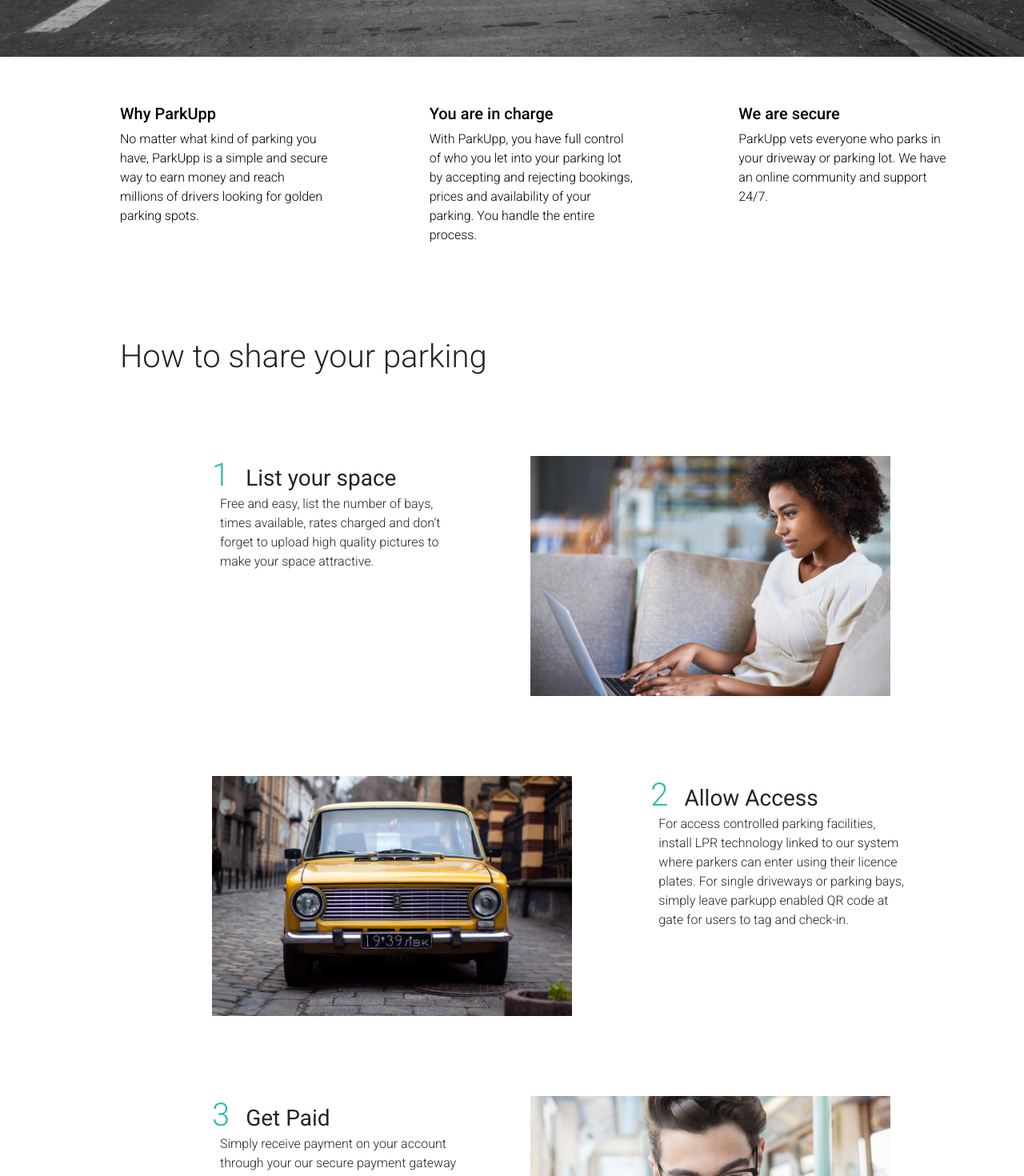
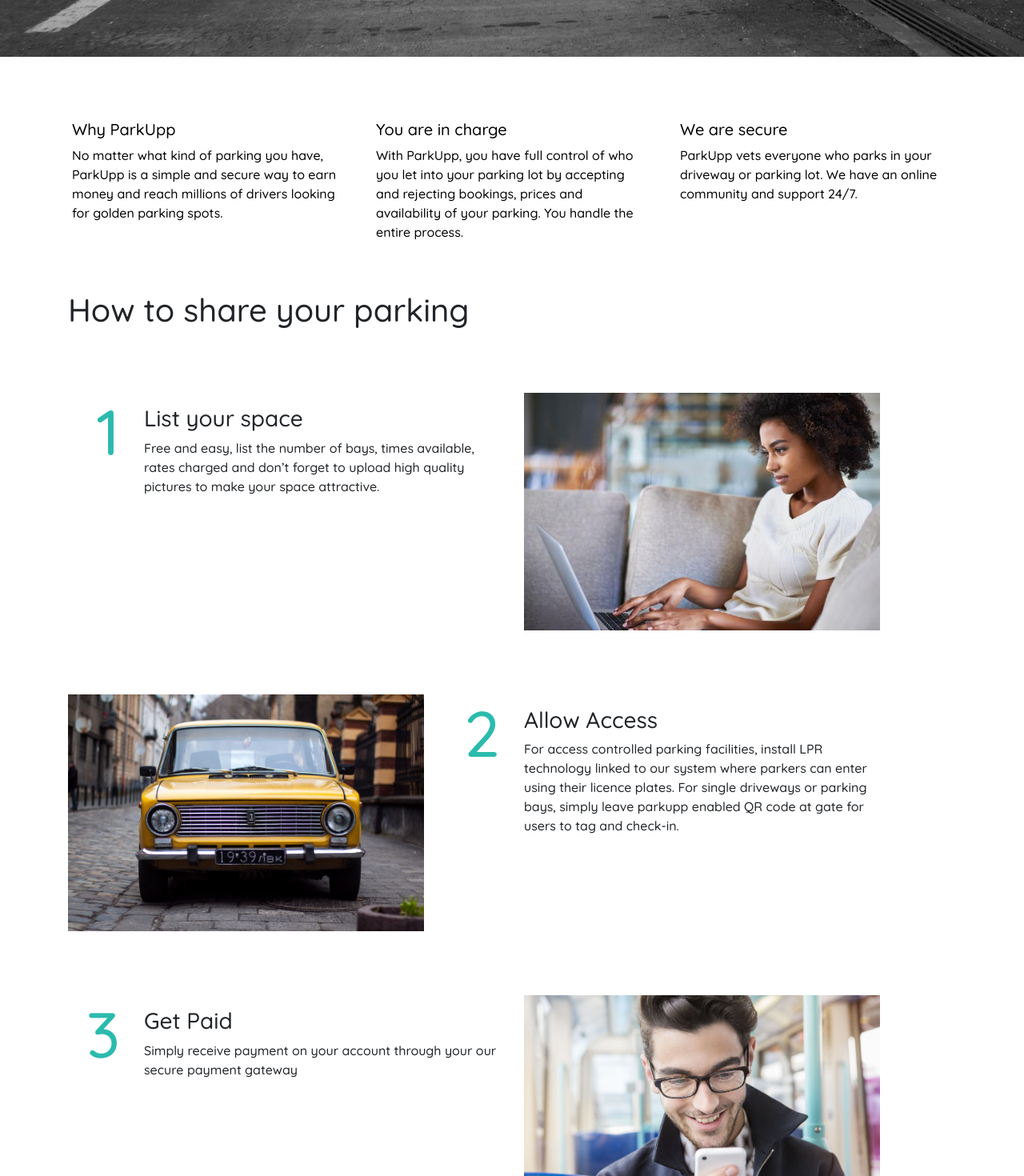
Before and after one commit to LeCray/parkupp, a React (Create React App) app: page /Parking in a window 1280 px wide. Shown: the part 320-1790 px from the top of the page at 80% size. Built offline with nearby package versions, Linux system fonts and the light colour scheme.

Commit message:
Parking screen is coming along

```diff
--- a/src/App.css
+++ b/src/App.css
@@ -187,3 +187,7 @@
     width:  400px;
   }
 }
+
+.borderr{
+  border:  1px solid red;
+}
--- a/src/Components/Parking.js
+++ b/src/Components/Parking.js
@@ -41,18 +41,16 @@
                 </div>
             </div>
 
-            <div class="row" style={{marginTop: 50, color: "black", paddingLeft: 150}}>
-                <div class="col-lg-3">
-                    <div >
+            <div class="container" style={{marginTop: 50, fontFamily: "Quicksand"}}>
+                <div class="row" style={{color: "black"}}>
+                    <div class="col-lg-4" style={{padding: 20}}>
                         <h5><strong>Why ParkUpp</strong></h5>
                         <p>
                             No matter what kind of parking you have, ParkUpp is a simple and secure way to
                             earn money and reach millions of drivers looking for golden parking spots.
                         </p>
                     </div>
-                </div>
-                <div class="col-lg-3 offset-lg-1 pictures">
-                    <div>
+                    <div class="col-lg-4 pictures" style={{padding: 20}}>
                         <h5><strong>You are in charge</strong></h5>
                         <p >
                             With ParkUpp, you have full control of who you let into your parking lot by
@@ -60,8 +58,7 @@
                             You handle the entire process.
                         </p>
                     </div>
-                </div>
-                <div class="col-lg-3 offset-lg-1 pictures">
+                    <div class="col-lg-4 pictures" style={{padding: 20}}>
                         <h5><strong>We are secure</strong></h5>
                         <p>
                             ParkUpp vets everyone who parks in your driveway or parking lot.
@@ -71,55 +68,53 @@
                     </div>
                 </div>
 
-            <div style={{marginLeft: 150, marginTop: 100}}>
-                <h1> How to share your parking</h1>
+                <h1 style={{marginTop: 25}}> How to share your parking</h1>
 
-                <div class="row" style={{marginLeft: 100, marginTop: 100}}>
-                    <div class="col-lg-4">
-
-                        <h1 style={{fontSize: 40, display: "inline", color: "#2bbbad"}}>1</h1>
-                        <h3 style={{display: "inline", marginLeft: 20}}><b>List your space</b></h3>
-                        <p style={{marginLeft: 10}}>
+                <div class="row" style={{marginTop: 80}}>
+                    <div class="col-lg-1" style={{textAlign: "right"}}>
+                        <h1 style={{fontSize: 80, color: "#2bbbad"}}><b>1</b></h1>
+                    </div>
+                    <div class="col-lg-5 " style={{padding: 15}}>
+                        <h3><b>List your space</b></h3>
+                        <p>
                             Free and easy, list the number of bays, times available,
                             rates charged and don’t forget to upload high quality pictures to make your space attractive.
                         </p>
-
                     </div>
-                    <div class="col-lg-4">
-                        <img src={require("../listing_woman.jpg")} style={{marginLeft: 50, height: 300}}/>
+                    <div class="col-lg-5">
+                        <img src={require("../listing_woman.jpg")} class="img-fluid"/>
                     </div>
                 </div>
 
-                <div class="row" style={{marginLeft: 100, marginTop: 100}}>
-                    <div class="col-lg-4">
-                        <img src={require("../parking_car.jpg")} style={{height: 300}}/>
+                <div class="row" style={{marginTop: 80}}>
+                    <div class="col-lg-5">
+                        <img src={require("../parking_car.jpg")} class="img-fluid"/>
                     </div>
-                    <div class="col-lg-4" style={{marginLeft: 200}}>
-
-                        <h1 style={{fontSize: 40, display: "inline", color: "#2bbbad"}}>2</h1>
-                        <h3 style={{display: "inline", marginLeft: 20}}><b>Allow Access</b></h3>
-                        <p style={{marginLeft: 10}}>
+                    <div class="col-lg-1" style={{textAlign: "right"}}>
+                        <h1 style={{fontSize: 80, color: "#2bbbad"}}><b>2</b></h1>
+                    </div>
+                    <div class="col-lg-5" style={{padding: 15}}>
+                        <h3><b>Allow Access</b></h3>
+                        <p>
                             For access controlled parking facilities, install LPR technology linked to our
                             system where parkers can enter using their licence plates.
                             For single driveways or parking bays, simply leave parkupp enabled QR code at gate for users to tag and check-in.
                         </p>
-
                     </div>
                 </div>
 
-                <div class="row" style={{marginLeft: 100, marginTop: 100}}>
-                    <div class="col-lg-4">
-
-                        <h1 style={{fontSize: 40, display: "inline", color: "#2bbbad"}}>3</h1>
-                        <h3 style={{display: "inline", marginLeft: 20}}><b>Get Paid</b></h3>
-                        <p style={{marginLeft: 10}}>
+                <div class="row" style={{marginTop: 80}}>
+                    <div class="col-lg-1" style={{textAlign: "right"}}>
+                        <h1 style={{fontSize: 80, color: "#2bbbad"}}><b>3</b></h1>
+                    </div>
+                    <div class="col-lg-5" style={{padding: 15}}>
+                        <h3><b>Get Paid</b></h3>
+                        <p>
                             Simply receive payment on your account through your our secure payment gateway
                         </p>
-
                     </div>
-                    <div class="col-lg-4">
-                        <img src={require("../man_smiling.jpg")} style={{marginLeft: 50, height: 300}}/>
-                    </div>
+                    <div class="col-lg-5">
+                        <img src={require("../man_smiling.jpg")} class="img-fluid"/>
                     </div>
                 </div>
 
@@ -156,6 +151,7 @@
 
                     </div>
                 </div>
+            </div>
 
             <div style={{paddingBottom: 20, backgroundColor: "#32bca2", color: "white", textAlign: "center", marginTop: 100}}>
                 <div style={{marginTop: 20, padding: 25, marginTop: -20}}>
```
Lines whose indentation alone changed are shown as unchanged.
